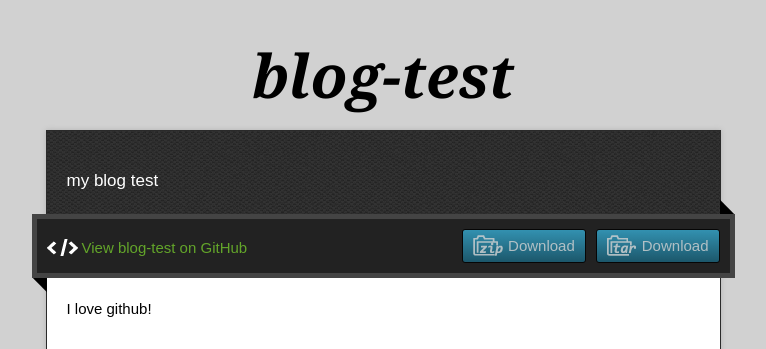
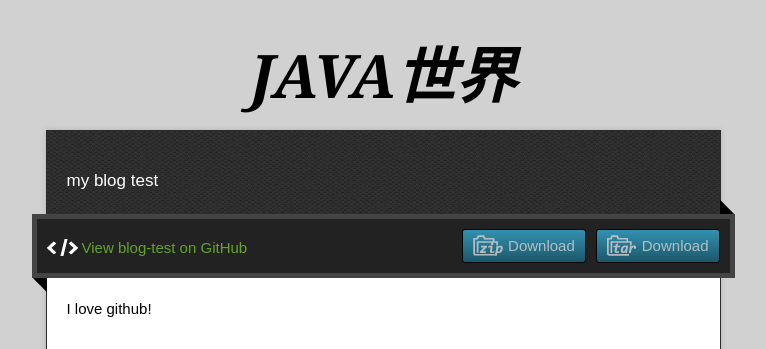
Before and after one commit to fanghuafan/code-life, a plain HTML site: page index.html in a window 1280 px wide. Shown: the top 349 px of the page, without its empty margins (257-1023 px from the left). Drawn offline with nearby package versions, Linux system fonts and the light colour scheme.

Commit message:
Update index.html

```diff
--- a/index.html
+++ b/index.html
@@ -22,7 +22,7 @@
 
   <div class="wrapper">
     <header>
-      <h1 class="title">blog-test</h1>
+      <h1 class="title">JAVA世界</h1>
     </header>
     <div id="container">
       <p class="tagline">my blog test</p>
```
